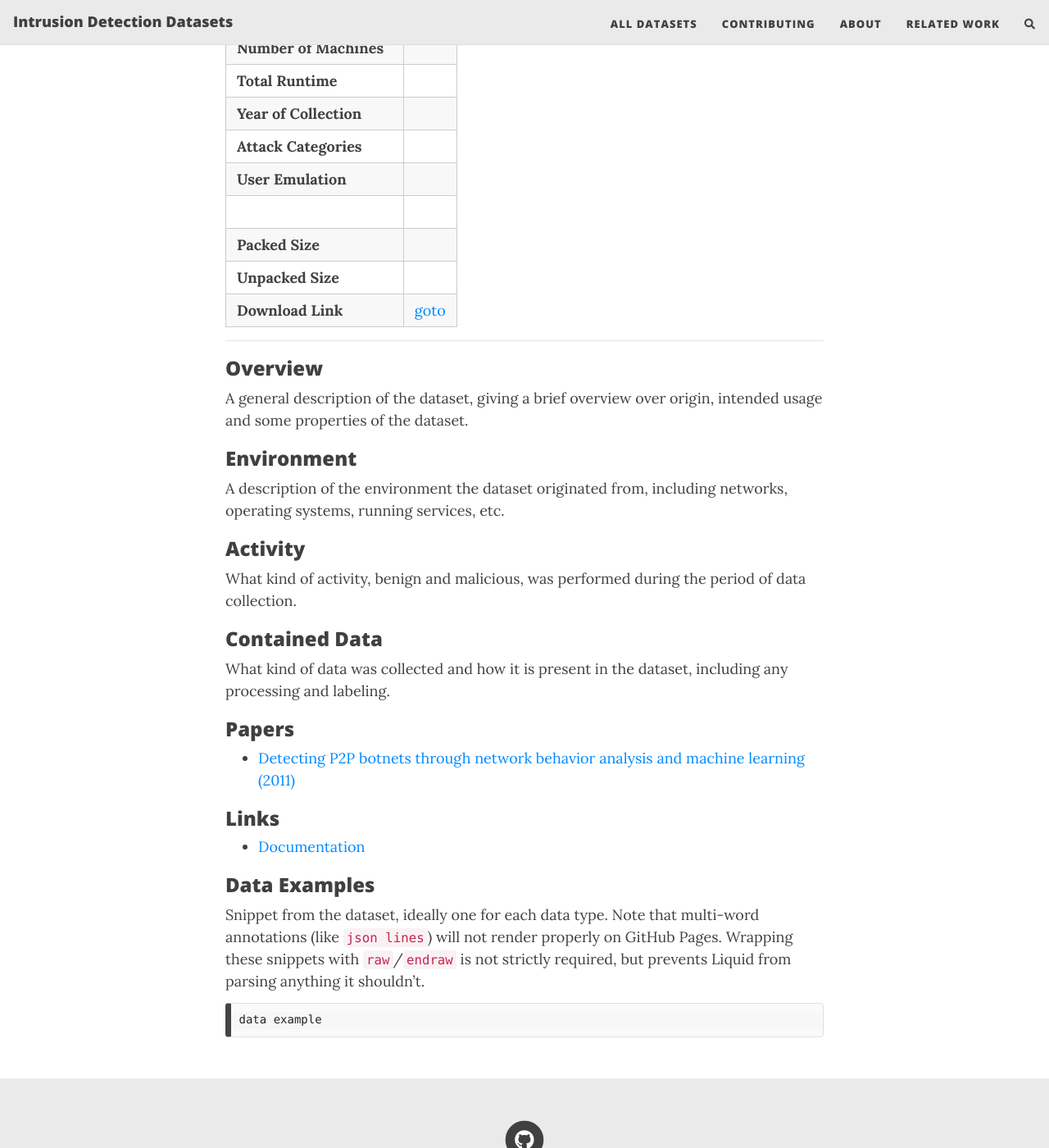
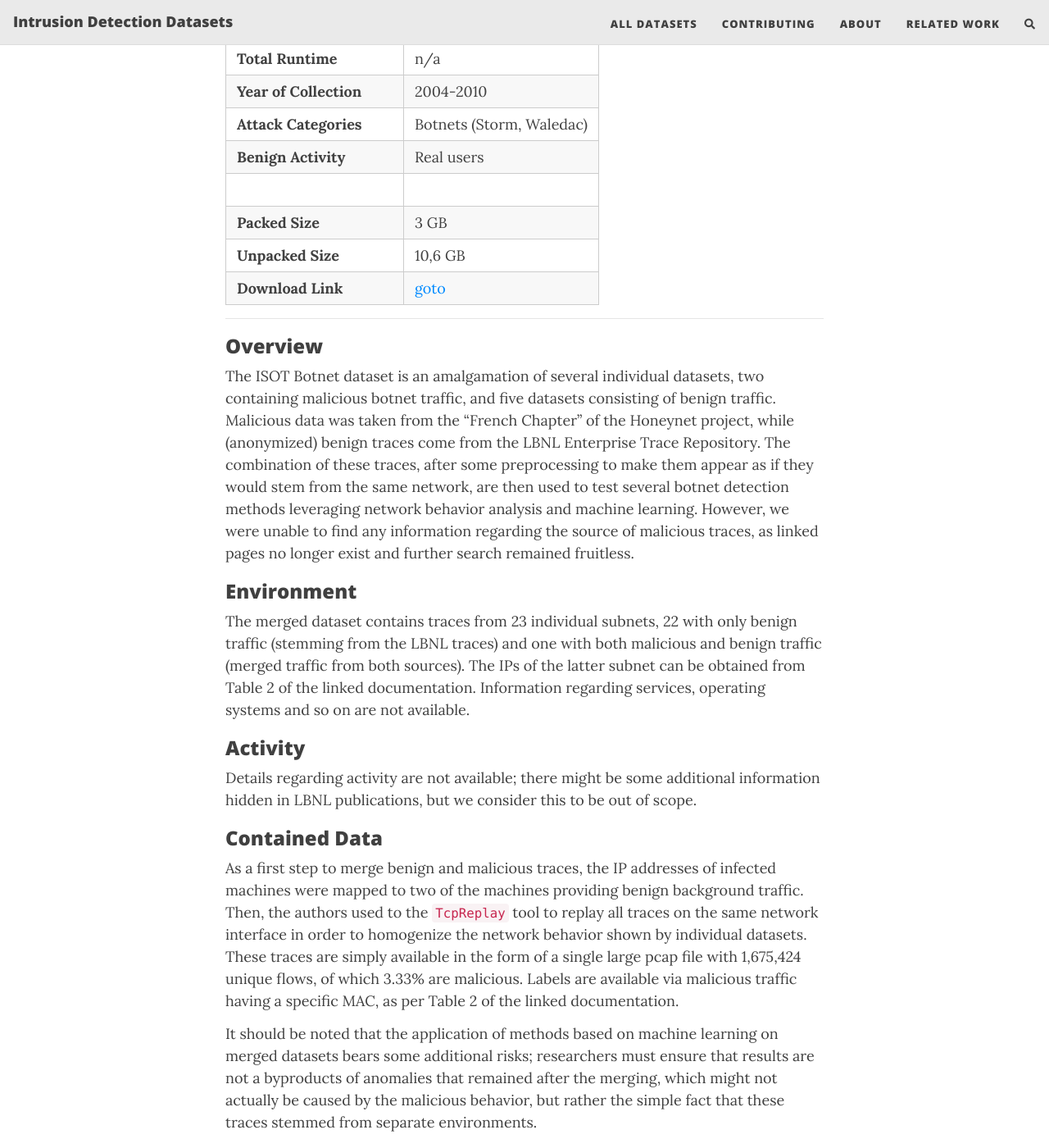
Before and after one commit to fkie-cad/COMIDDS, a Jekyll site: the page built from content/datasets/isot_botnet.md, in a window 1280 px wide and 1400 px high, scrolled down 704 px. Shown: the whole window at 82% size. Built offline with Jekyll 4.4.1, drawn with Linux system fonts in a browser that asks for light colours; nearby versions of some CDN libraries; comment, search, counter and statistics services are not loaded; some of the changed text lies outside the part shown.

Commit message:
Add information about ISOT Botnet dataset

````diff
--- a/content/datasets/isot_botnet.md
+++ b/content/datasets/isot_botnet.md
@@ -8,54 +8,55 @@ title: ISOT BOTNET
 - [Contained Data](#contained-data)
 - [Papers](#papers)
 - [Links](#links)
-- [Data Examples](#data-examples)
 
 | <!-- -->                 | <!-- -->                                                                       |
 |--------------------------|--------------------------------------------------------------------------------|
-| **Network Log Source**   |                                                                                |
-| **Network Logs Labeled** |                                                                                |
-| **Host Log Source**      |                                                                                |
-| **Host Logs Labeled**    |                                                                                |
+| **Network Data Source**  | pcaps                                                                          |
+| **Network Data Labeled** | Yes                                                                            |
+| **Host Data Source**     | -                                                                              |
+| **Host Data Labeled**    | -                                                                              |
 |                          |                                                                                |
-| **Overall Setting**      |                                                                                |
-| **OS Types**             |                                                                                |
-| **Number of Machines**   |                                                                                |
-| **Total Runtime**        |                                                                                |
-| **Year of Collection**   |                                                                                |
-| **Attack Categories**    |                                                                                |
-| **User Emulation**       |                                                                                |
+| **Overall Setting**      | Enterprise IT                                                                  |
+| **OS Types**             | Undisclosed                                                                    |
+| **Number of Machines**   | 2000+                                                                          |
+| **Total Runtime**        | n/a                                                                            |
+| **Year of Collection**   | 2004-2010                                                                      |
+| **Attack Categories**    | Botnets (Storm, Waledac)                                                       |
+| **Benign Activity**      | Real users                                                                     |
 |                          |                                                                                |
-| **Packed Size**          |                                                                                |
-| **Unpacked Size**        |                                                                                |
+| **Packed Size**          | 3 GB                                                                           |
+| **Unpacked Size**        | 10,6 GB                                                                        |
 | **Download Link**        | [goto](https://drive.google.com/file/d/1X1zPBJFPHU1ToQbpyd1Is1tJJuz2BeRd/view) |
 
 ***
 
 ### Overview
-A general description of the dataset, giving a brief overview over origin, intended usage and some properties of the dataset.
+The ISOT Botnet dataset is an amalgamation of several individual datasets, two containing malicious botnet traffic, and five datasets consisting of benign traffic.
+Malicious data was taken from the "French Chapter" of the Honeynet project, while (anonymized) benign traces come from the LBNL Enterprise Trace Repository.
+The combination of these traces, after some preprocessing to make them appear as if they would stem from the same network, are then used to test several botnet detection methods leveraging network behavior analysis and machine learning.
+However, we were unable to find any information regarding the source of malicious traces, as linked pages no longer exist and further search remained fruitless.
 
 ### Environment
-A description of the environment the dataset originated from, including networks, operating systems, running services, etc.
+The merged dataset contains traces from 23 individual subnets, 22 with only benign traffic (stemming from the LBNL traces) and one with both malicious and benign traffic (merged traffic from both sources).
+The IPs of the latter subnet can be obtained from Table 2 of the linked documentation.
+Information regarding services, operating systems and so on are not available.
 
 ### Activity
-What kind of activity, benign and malicious, was performed during the period of data collection.
+Details regarding activity are not available;
+there might be some additional information hidden in LBNL publications, but we consider this to be out of scope.
 
 ### Contained Data
-What kind of data was collected and how it is present in the dataset, including any processing and labeling.
+As a first step to merge benign and malicious traces, the IP addresses of infected machines were mapped to two of the machines providing benign background traffic.
+Then, the authors used to the `TcpReplay` tool to replay all traces on the same network interface in order to homogenize the network behavior shown by individual datasets.
+These traces are simply available in the form of a single large pcap file with 1,675,424 unique flows, of which 3.33% are malicious.
+Labels are available via malicious traffic having a specific MAC, as per Table 2 of the linked documentation.
+
+It should be noted that the application of methods based on machine learning on merged datasets bears some additional risks;
+researchers must ensure that results are not a byproducts of anomalies that remained after the merging, which might not actually be caused by the malicious behavior, but rather the simple fact that these traces stemmed from separate environments.
 
 ### Papers
 - [Detecting P2P botnets through network behavior analysis and machine learning (2011)](https://doi.org/10.1109/PST.2011.5971980)
 
 ### Links
 - [Documentation](https://onlineacademiccommunity.uvic.ca/isot/wp-content/uploads/sites/7295/2023/03/ISOT-Dataset-Overview-v0.5.pdf)
-
-### Data Examples
-Snippet from the dataset, ideally one for each data type.
-Note that multi-word annotations (like `json lines`) will not render properly on GitHub Pages.
-Wrapping these snippets with `raw`/`endraw` is not strictly required, but prevents Liquid from parsing anything it shouldn't.
-
-<!--  {% raw %} -->
-```
-data example
-```
-<!--  {% endraw %} -->
+- [LBNL/ICSI Enterprise Tracing Project](https://www.icir.org/enterprise-tracing/download.html)
````
Also changed, not shown: content/all_datasets.md (+1 -1 lines).
